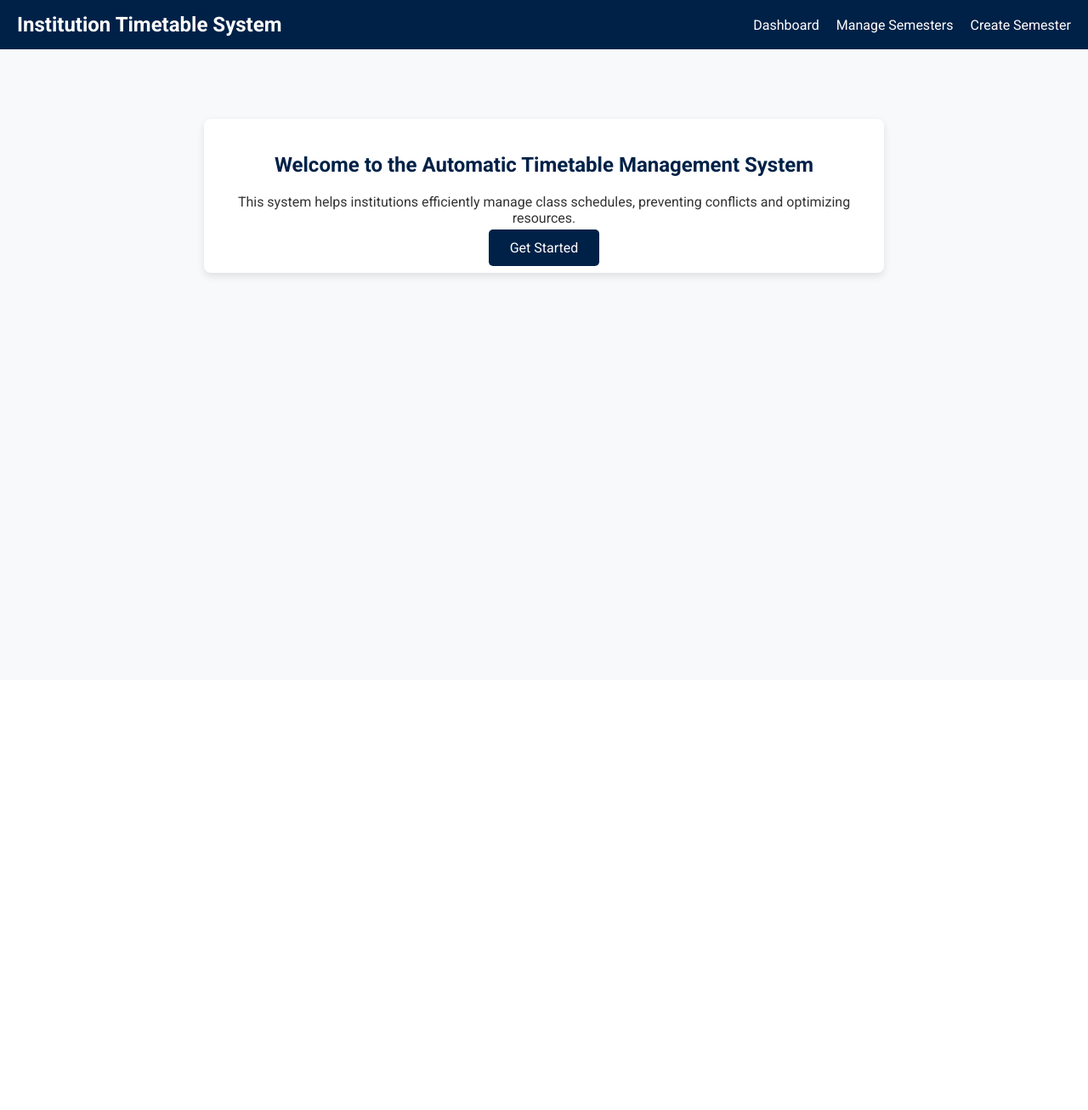
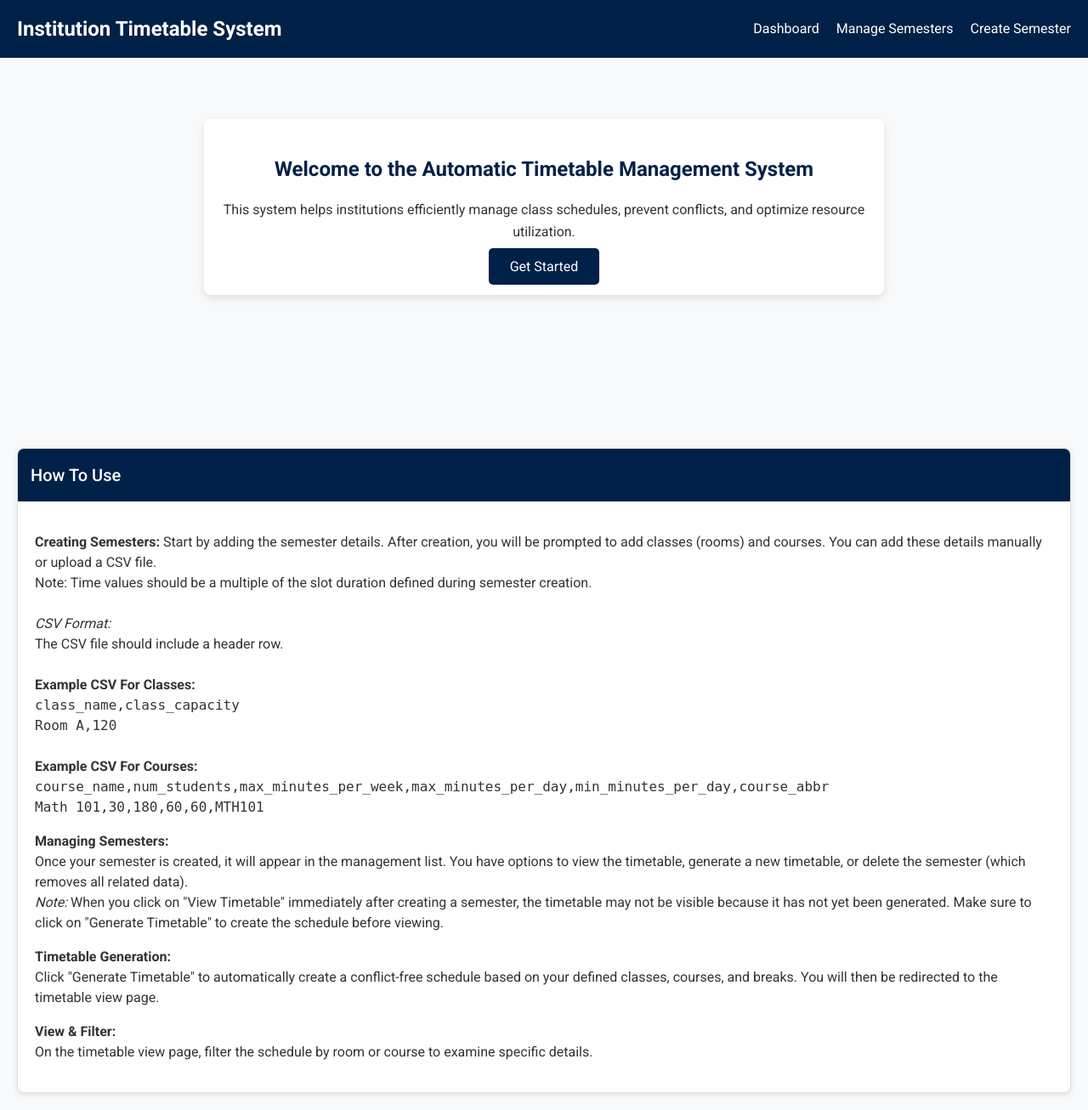
Before and after one commit to bsricharan14/ATMA2, a Flask app: page / in a window 1280 px wide. Shown: the whole page at 85% size. Before the commit the page ends 328 px from the top, so only its background shows below. Run offline with Flask 2, Linux system fonts and the light colour scheme.

Commit message:
third commit

```diff
--- a/static/css/index.css
+++ b/static/css/index.css
@@ -1,22 +1,24 @@
-@import url('https://fonts.googleapis.com/css?family=Roboto:400,500,700&display=swap');
+/* Import Google Fonts */
+@import url("https://fonts.googleapis.com/css?family=Roboto:400,500,700&display=swap");
 
+/* Global Styles */
 * {
   box-sizing: border-box;
 }
 
 body {
-    font-family: 'Roboto', sans-serif;
+  font-family: "Roboto", sans-serif;
   margin: 0;
   background-color: #f8f9fa;
   color: #333;
+  line-height: 1.6;
 }
 
-/* Top Navigation Bar */
+/* Navigation Bar */
 .navbar {
   background-color: #002147;
   color: #fff;
   padding: 15px 20px;
-    /* reduced horizontal padding */
   display: flex;
   justify-content: space-between;
   align-items: center;
@@ -73,10 +75,14 @@ body {
   text-align: center;
 }
 
-h2 {
+/* Headings */
+h2,
+h3 {
   color: #002147;
+  margin-bottom: 15px;
 }
 
+/* Button Styles */
 .btn {
   background-color: #002147;
   color: #fff;
@@ -94,13 +100,50 @@ h2 {
   transform: scale(1.05);
 }
 
+/* Card Component for Functionality Explanation */
+.card {
+  background-color: #ffffff;
+  border: 1px solid #e0e0e0;
+  border-radius: 8px;
+  margin-top: 20px;
+  box-shadow: 0 2px 6px rgba(0, 0, 0, 0.1);
+  overflow: hidden;
+  text-align: left;
+}
 
+.card-header {
+  background-color: #002147;
+  color: #fff;
+  padding: 15px;
+  font-size: 20px;
+  font-weight: 500;
+}
+
+.card-body {
+  padding: 20px;
+  font-size: 16px;
+  line-height: 1.5;
+}
+
+.card-body p {
+  margin-bottom: 15px;
+}
+
+/* Animations */
 @keyframes slideDown {
   from {
     transform: translateY(-100%);
   }
-
   to {
     transform: translateY(0);
   }
 }
+
+@keyframes fadeIn {
+  from {
+    opacity: 0;
+  }
+  to {
+    opacity: 1;
+  }
+}
--- a/templates/create_semester.html
+++ b/templates/create_semester.html
@@ -32,9 +32,9 @@
           <h2>Semester Details</h2>
           <label for="sem_name">Semester Name:</label>
           <input type="text" id="sem_name" name="sem_name" required />
-          <label for="start_time">Start Time:</label>
+          <label for="start_time">Start Time: (HH:MM)</label>
           <input type="time" id="start_time" name="start_time" required />
-          <label for="end_time">End Time:</label>
+          <label for="end_time">End Time: (HH:MM)</label>
           <input type="time" id="end_time" name="end_time" required />
           <label for="slot_duration">Slot Duration (minutes):</label>
           <input
@@ -45,7 +45,7 @@
             required
           />
           <fieldset>
-            <legend>Working Days:</legend>
+            <legend>Select Working Days:</legend>
             <label
               ><input type="checkbox" name="working_days" value="Monday" />
               Monday</label
--- a/templates/index.html
+++ b/templates/index.html
@@ -26,15 +26,79 @@
         </li>
       </ul>
     </nav>
+
     <div class="content-container">
       <div class="container">
         <h2>Welcome to the Automatic Timetable Management System</h2>
         <p>
           This system helps institutions efficiently manage class schedules,
-          preventing conflicts and optimizing resources.
+          prevent conflicts, and optimize resource utilization.
         </p>
         <a href="{{ url_for('index.dashboard') }}" class="btn">Get Started</a>
       </div>
     </div>
+
+    <div class="content-container">
+      <div class="card mt-4">
+        <div class="card-header">How To Use</div>
+        <div class="card-body">
+          <p>
+            <strong>Creating Semesters:</strong> Start by adding the semester
+            details. After creation, you will be prompted to add classes (rooms)
+            and courses. You can add these details manually or upload a CSV
+            file.
+            <br />
+            Note: Time values should be a multiple of the slot duration defined
+            during semester creation.
+            <br /><br />
+            <em>CSV Format:</em>
+            <br />
+            The CSV file should include a header row.
+            <br /><br />
+            <strong>Example CSV For Classes:</strong>
+            <br />
+            <code>
+              class_name,class_capacity<br />
+              Room A,120
+            </code>
+            <br /><br />
+            <strong>Example CSV For Courses:</strong>
+            <br />
+            <code>
+              course_name,num_students,max_minutes_per_week,max_minutes_per_day,min_minutes_per_day,course_abbr<br />
+              Math 101,30,180,60,60,MTH101
+            </code>
+          </p>
+          <p>
+            <strong>Managing Semesters:</strong>
+            <br />
+            Once your semester is created, it will appear in the management
+            list. You have options to view the timetable, generate a new
+            timetable, or delete the semester (which removes all related data).
+            <br />
+            <em>Note:</em> When you click on "View Timetable" immediately after
+            creating a semester, the timetable may not be visible because it has
+            not yet been generated. Make sure to click on "Generate Timetable"
+            to create the schedule before viewing.
+          </p>
+          <p>
+            <strong>Timetable Generation:</strong>
+            <br />
+            Click "Generate Timetable" to automatically create a conflict-free
+            schedule based on your defined classes, courses, and breaks. You
+            will then be redirected to the timetable view page.
+          </p>
+          <p>
+            <strong>View &amp; Filter:</strong>
+            <br />
+            On the timetable view page, filter the schedule by room or course to
+            examine specific details.
+          </p>
+        </div>
+      </div>
+      <!-- End How It Works Card -->
+    </div>
+
+    <script src="{{ url_for('static', filename='js/script.js') }}"></script>
   </body>
 </html>
```
Also changed, not shown: templates/add_courses.html (+8 -0 lines). Lines whose indentation alone changed are shown as unchanged.
